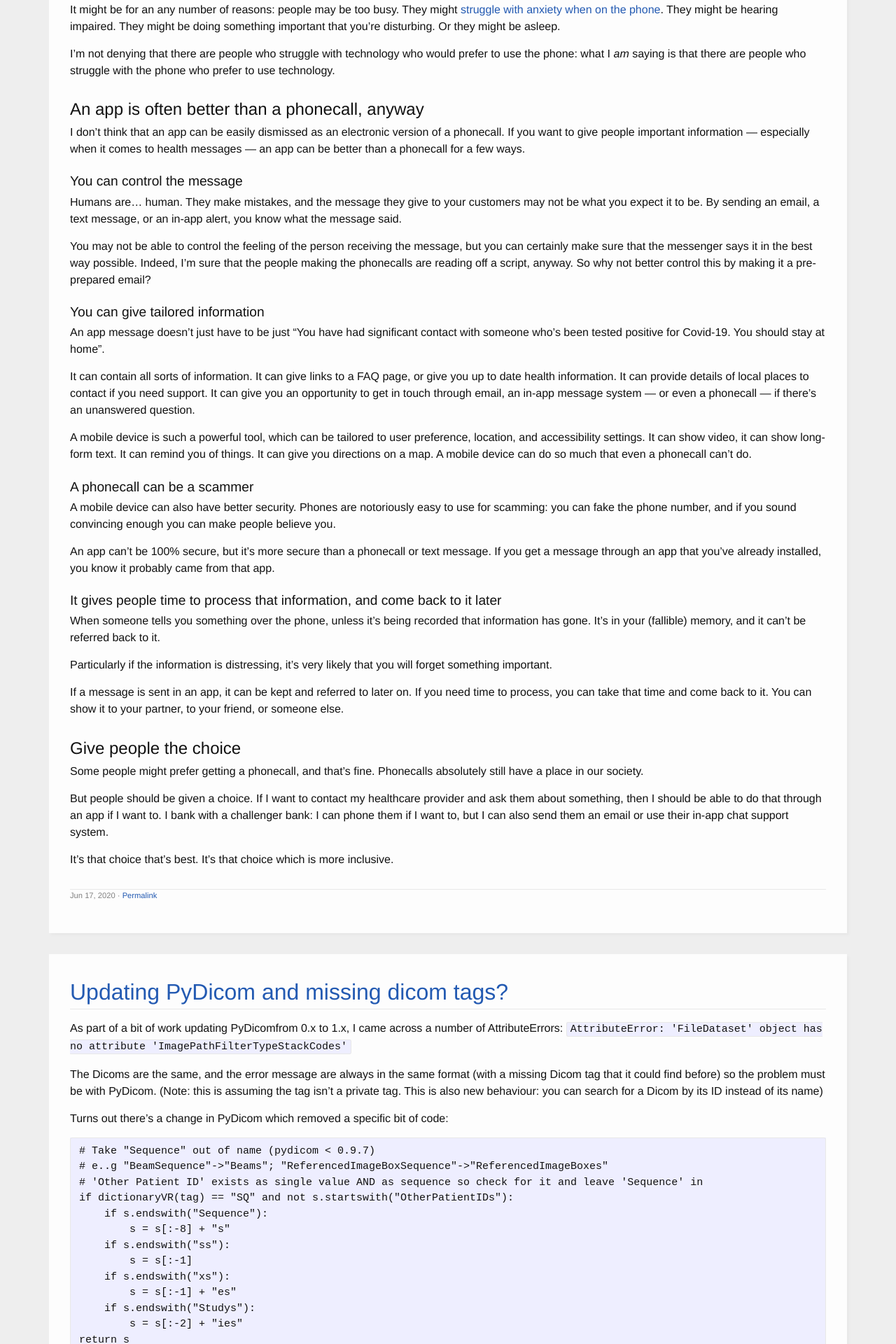
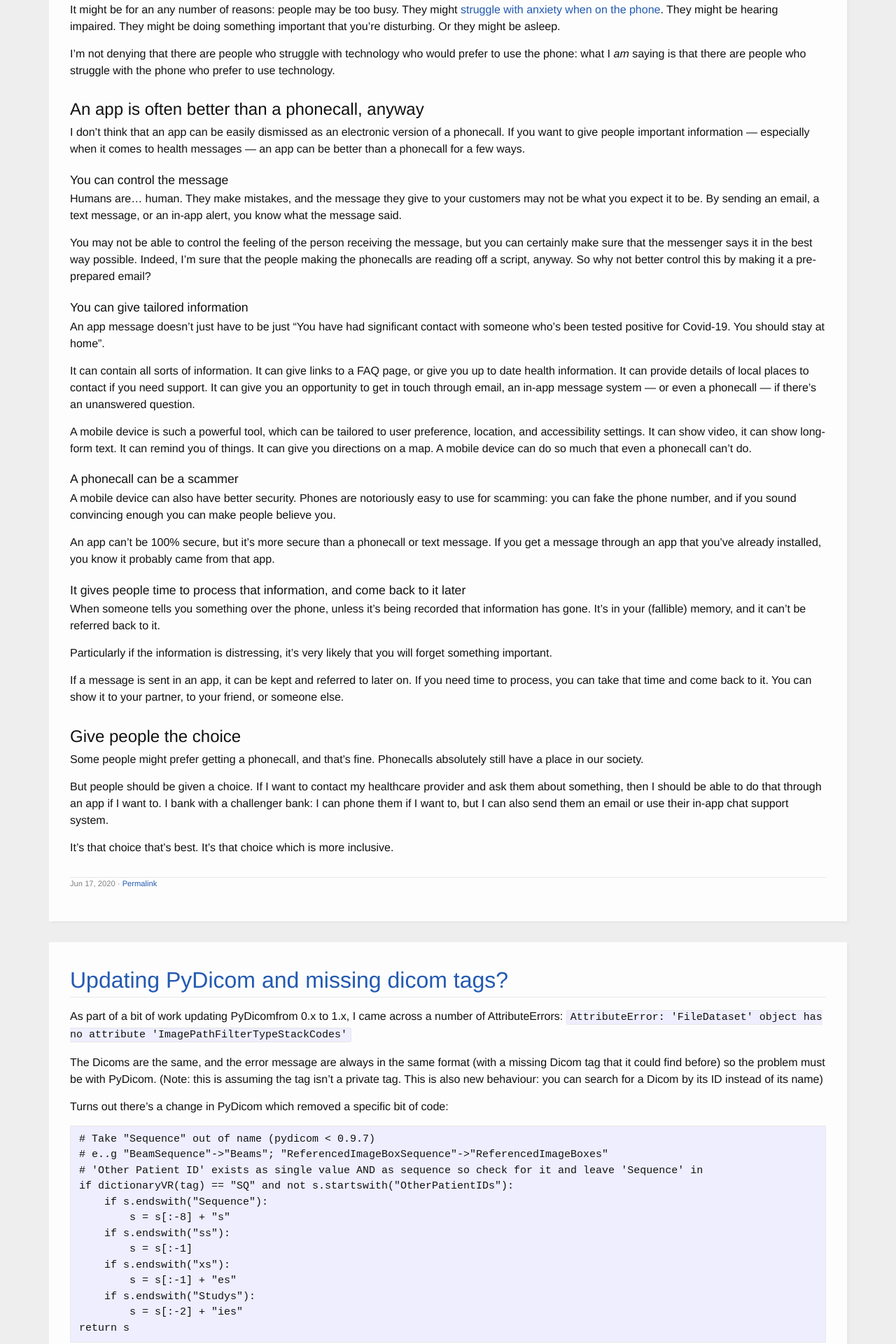
Before and after one commit to thatdamnqa/thatdamnqa2, a Jekyll site: the page built from index.html, in a window 1280 px wide. Shown: the part 616-2536 px from the top of the page at 70% size. Built offline with Jekyll 4.4.1, drawn with Linux system fonts in a browser that asks for light colours; the list of posts is cut into pages by our own code.

Commit message:
Remove mobile h4 styling

```diff
--- a/_sass/minima/_base.scss
+++ b/_sass/minima/_base.scss
@@ -131,10 +131,6 @@ h4 {
   font-weight: $base-font-weight+100;
   margin-bottom: 0.25ex;
   margin-top: 2ex;
-
-  @media screen and (min-width: $on-large) {
-    @include relative-font-size(1.2);
-  }
 }
 
 
```
